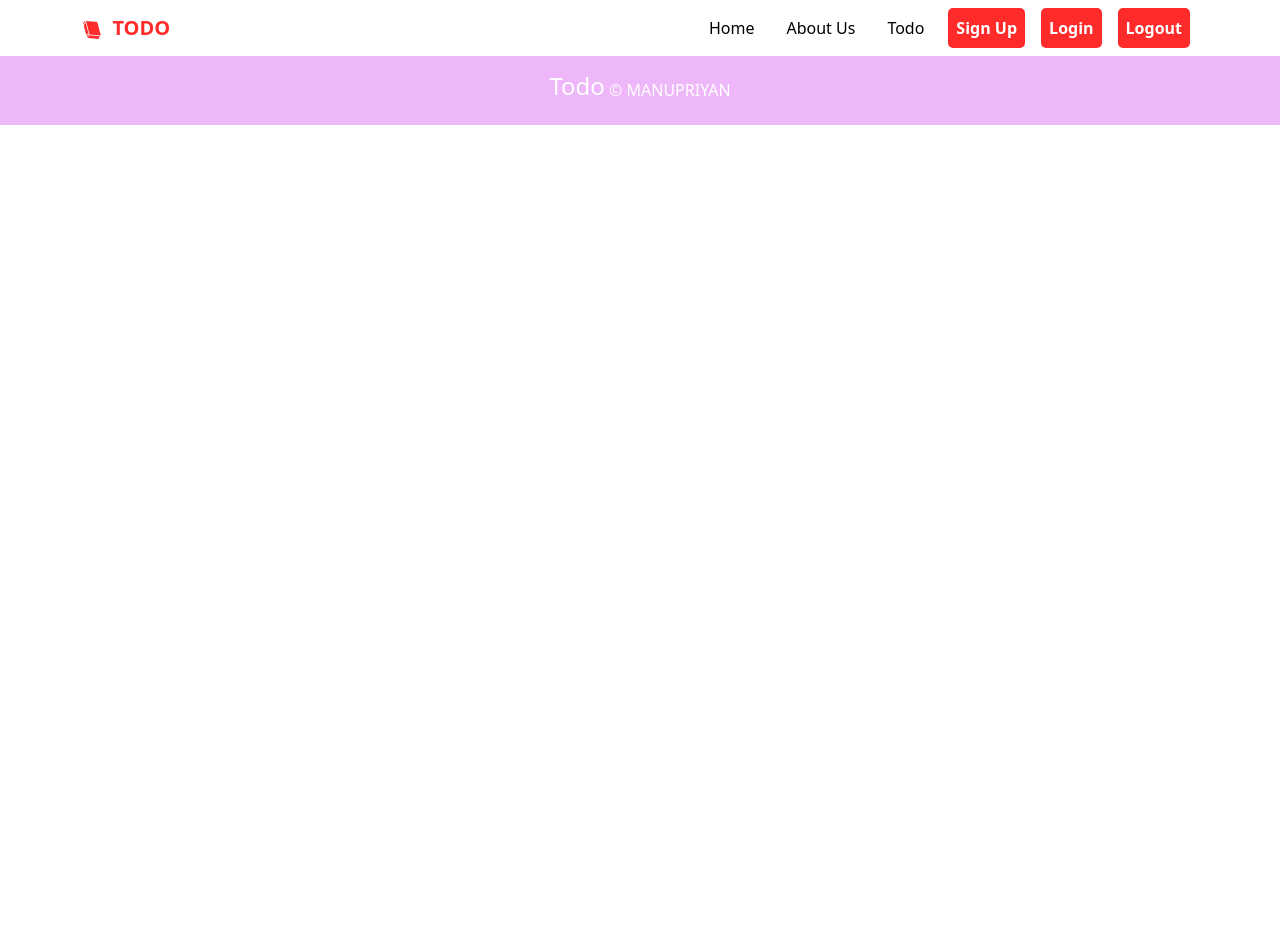
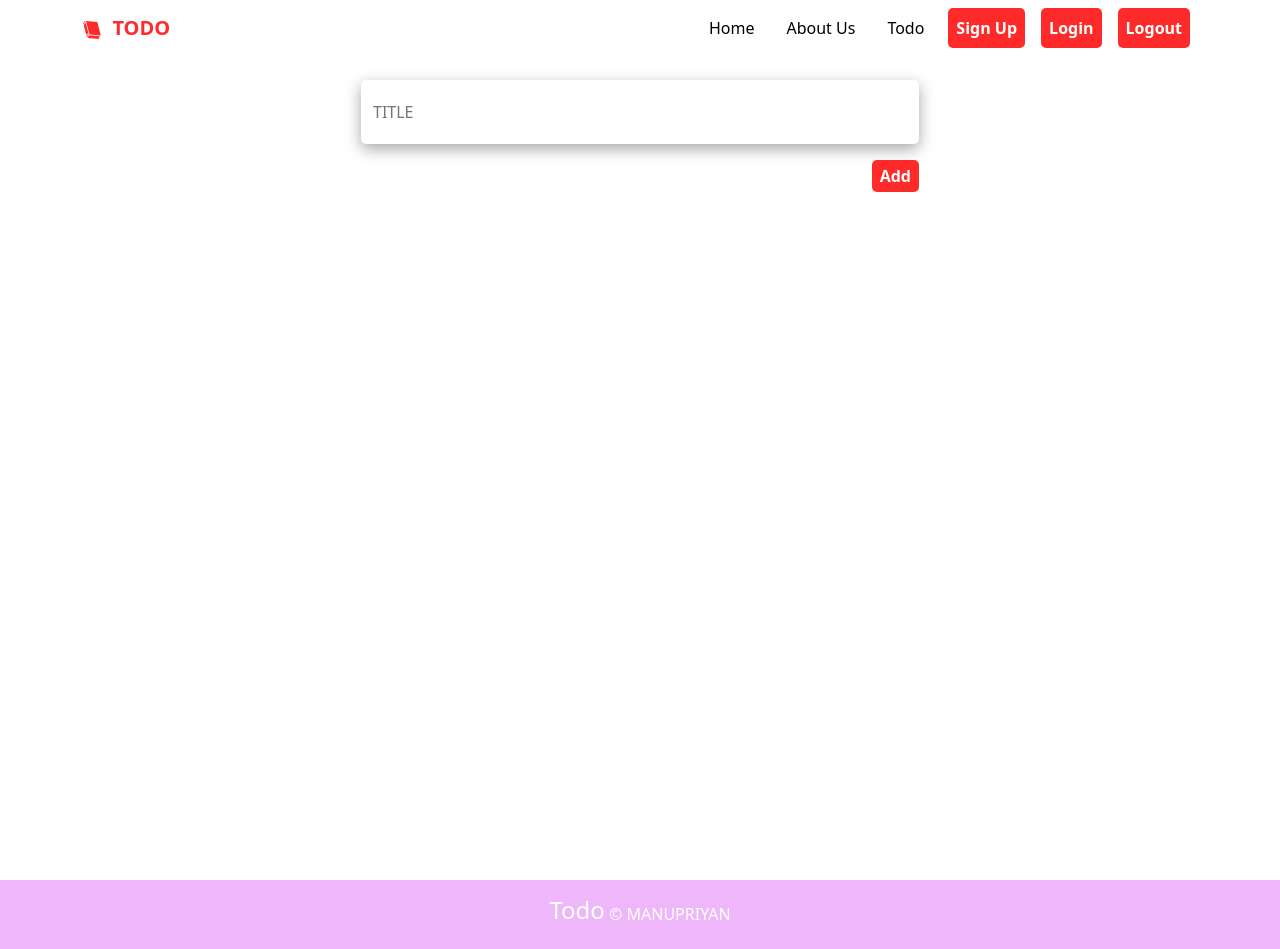
Before and after one commit to manu-git-b-s/todo_project_mern_stack, a React (Vite) app in the folder frontend/: page /todo in a window 1280 px wide. Before the commit the page ends 800 px from the top, so only its background shows below. Built offline with nearby package versions, Linux system fonts and the light colour scheme.

Commit message:
Todo and todoard components created

```diff
--- a/frontend/src/App.tsx
+++ b/frontend/src/App.tsx
@@ -5,6 +5,7 @@
 import { BrowserRouter as Router, Route, Routes } from "react-router-dom";
 import Register from "./components/register/Register";
 import Login from "./components/register/Login";
+import Todo from "./components/todo/Todo";
 
 function App() {
   return (
@@ -14,6 +15,7 @@
         <Routes>
           <Route path="/" element={<Home />} />
           <Route path="/about" element={<About />} />
+          <Route path="/todo" element={<Todo />} />
           <Route path="/login" element={<Login />} />
           <Route path="/register" element={<Register />} />
         </Routes>
--- /dev/null
+++ b/frontend/src/components/todo/Todo.css
@@ -0,0 +1,49 @@
+.todo {
+  width: 100%;
+  min-height: 100vh;
+  max-height: auto;
+}
+
+.todo-inputs {
+  border: none;
+  outline: none;
+}
+
+.todo-inputs-div {
+  border-radius: 5px;
+  box-shadow: rgba(0, 0, 0, 0.35) 0px 5px 15px;
+}
+
+#textarea {
+  display: none;
+}
+
+.todo-card {
+  border: 1px solid #000;
+}
+
+.todo-card-p {
+  text-align: justify;
+  text-justify: inter-word;
+}
+
+.card-icons {
+  font-size: 20px;
+  cursor: pointer;
+}
+
+.del {
+  color: red;
+}
+
+.card-icon-head {
+  cursor: pointer;
+  transition: all 0.3s;
+  display: flex;
+  justify-content: center;
+  align-items: center;
+}
+
+.card-icon-head:hover {
+  box-shadow: rgba(0, 0, 0, 0.35) 0px 5px 15px;
+}
--- /dev/null
+++ b/frontend/src/components/todo/Todo.tsx
@@ -0,0 +1,74 @@
+import React, { useState } from "react";
+import "./Todo.css";
+import TodoCard from "./TodoCard";
+
+interface Todo {
+  title: string;
+  body: string;
+}
+
+const Todo = () => {
+  const [inputs, setInputs] = useState<Todo>({ title: "", body: "" });
+  const [Array, setArray] = useState<Todo[] | []>([]);
+  const showHandler = () => {
+    const textEl = document.getElementById("textarea");
+    if (textEl) {
+      textEl.style.display = "block";
+    }
+  };
+
+  const changeHandler = (e: React.ChangeEvent<HTMLInputElement | HTMLTextAreaElement>) => {
+    const { name, value } = e.target;
+    setInputs({ ...inputs, [name]: value });
+  };
+
+  const submitHandler = () => {
+    setArray([...Array, inputs]);
+    setInputs({ title: "", body: "" });
+  };
+
+  return (
+    <div className="todo">
+      <div className="todo-main container d-flex flex-column justify-content-center align-items-center my-4 ">
+        <div className="d-flex flex-column todo-inputs-div w-50 p-1">
+          <input
+            type="text"
+            placeholder="TITLE"
+            className="my-2 p-2 todo-inputs"
+            onClick={showHandler}
+            onChange={changeHandler}
+            value={inputs.title}
+            name="title"
+          />
+          <textarea
+            id="textarea"
+            placeholder="BODY"
+            className="p-2 todo-inputs"
+            onChange={changeHandler}
+            value={inputs.body}
+            name="body"
+          />
+        </div>
+        <div className="d-flex justify-content-end w-50 my-3">
+          <button className="home-btn px-2 py-1" onClick={submitHandler}>
+            Add
+          </button>
+        </div>
+      </div>
+      <div className="todo-body">
+        <div className="container-fluid">
+          <div className="row">
+            {Array &&
+              Array.map((item: Todo) => (
+                <div className="col-lg-3 col-10  mx-5 my-2">
+                  <TodoCard title={item.title} body={item.body} />
+                </div>
+              ))}
+          </div>
+        </div>
+      </div>
+    </div>
+  );
+};
+
+export default Todo;
--- /dev/null
+++ b/frontend/src/components/todo/TodoCard.tsx
@@ -0,0 +1,29 @@
+import "./Todo.css";
+import { AiFillDelete } from "react-icons/ai";
+import { GrDocumentUpdate } from "react-icons/gr";
+
+interface TodoCardProps {
+  title: string;
+  body: string;
+}
+
+const TodoCard = ({ title, body }: TodoCardProps) => {
+  return (
+    <div className="todo-card p-3">
+      <div>
+        <h5>{title}</h5>
+        <p className="todo-card-p">{body.split("", 77)}</p>
+      </div>
+      <div className="d-flex justify-content-around">
+        <div className="card-icon-head px-2 py-1">
+          <GrDocumentUpdate className="card-icons" /> Update
+        </div>
+        <div className="card-icon-head px-2 py-1 text-danger">
+          <AiFillDelete className="card-icons del" /> Delete
+        </div>
+      </div>
+    </div>
+  );
+};
+
+export default TodoCard;
```
